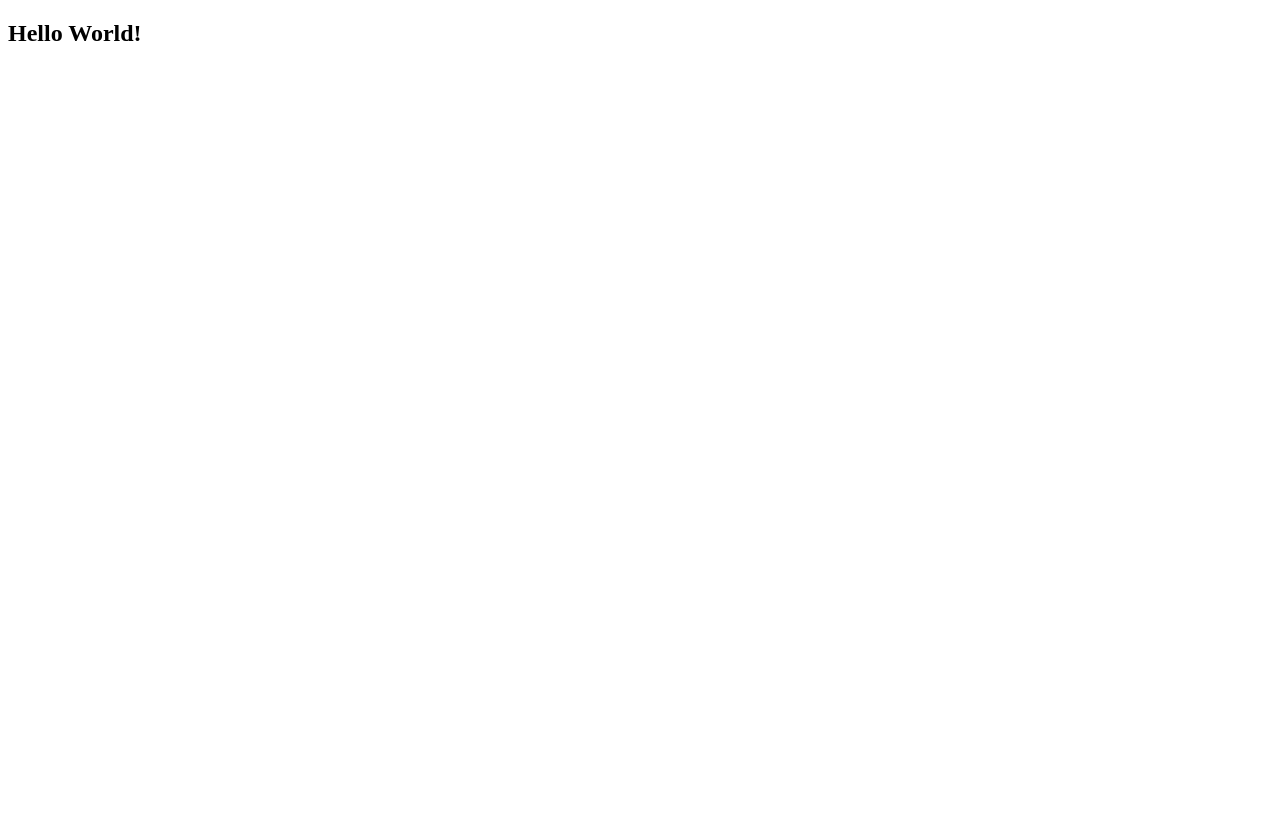
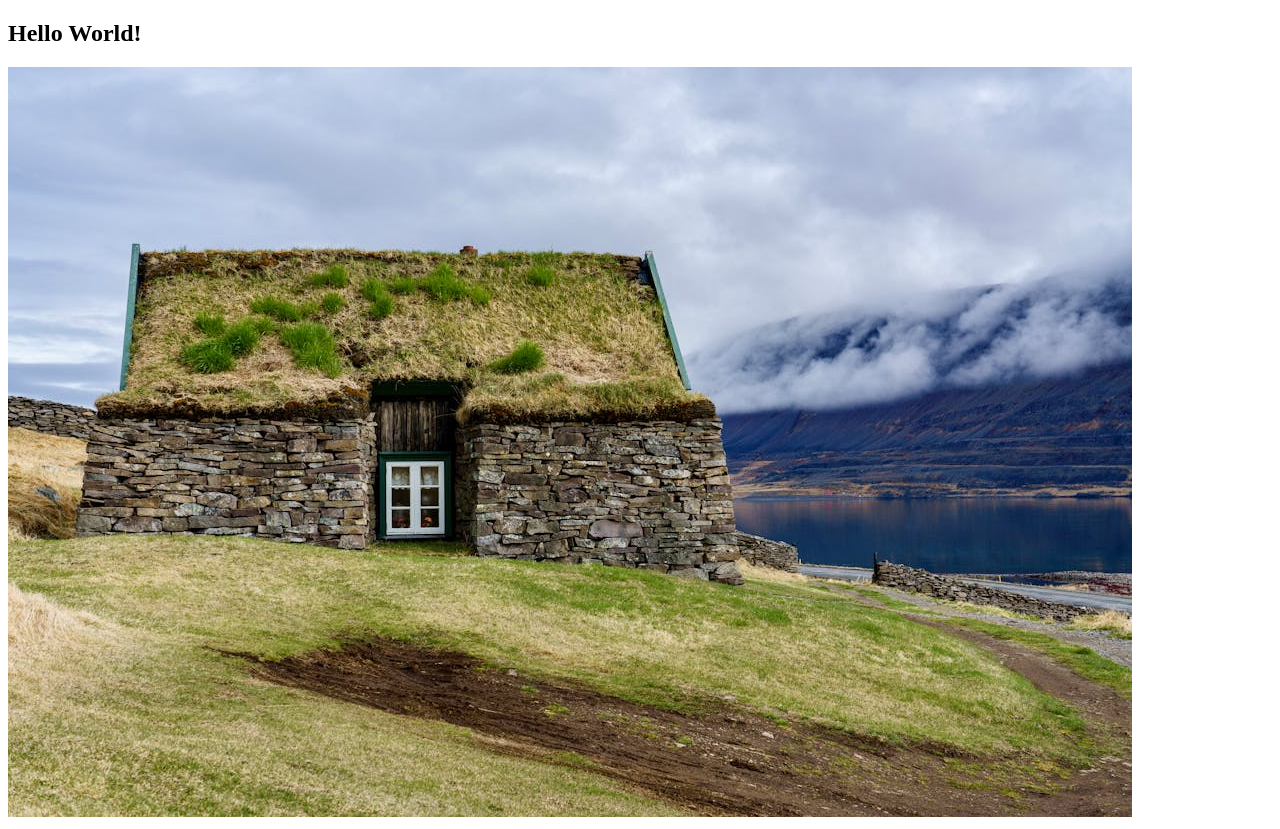
Before and after one commit to Eumanuel/dscmplc-git, a plain HTML site: page index.html in a window 1280 px wide. Before the commit the page ends 800 px from the top, so only its background shows below. Drawn offline with Linux system fonts and the light colour scheme.

Commit message:
Adicionado Imagem

```diff
--- a/index.html
+++ b/index.html
@@ -7,5 +7,9 @@
   </head>
   <body>
     <h2>Hello World!</h2>
+    <img
+      src="./images/free-photo-of-islandia-panorama-vista-paisagem.jpeg"
+      alt="Foto Paisagem Islândia"
+    />
   </body>
 </html>
```
Also changed, not shown: images/free-photo-of-islandia-panorama-vista-paisagem.jpeg (added).
